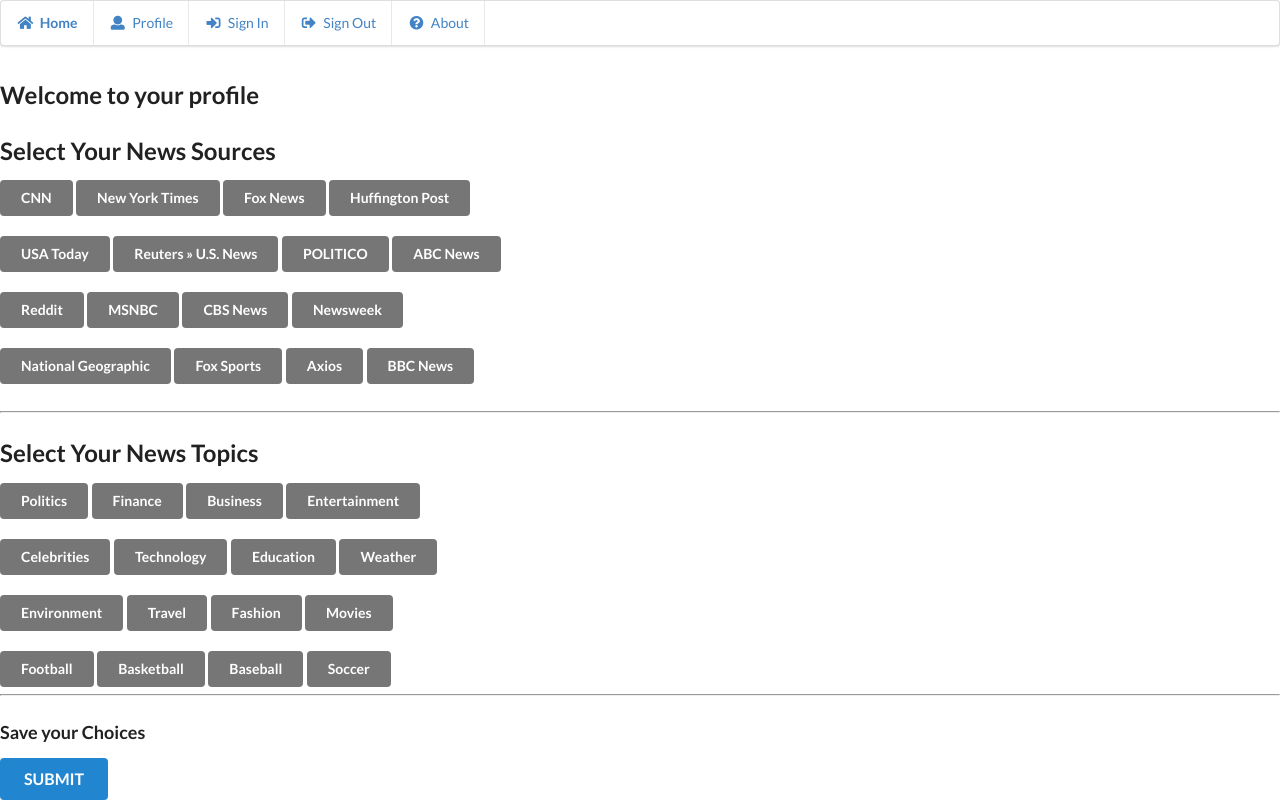
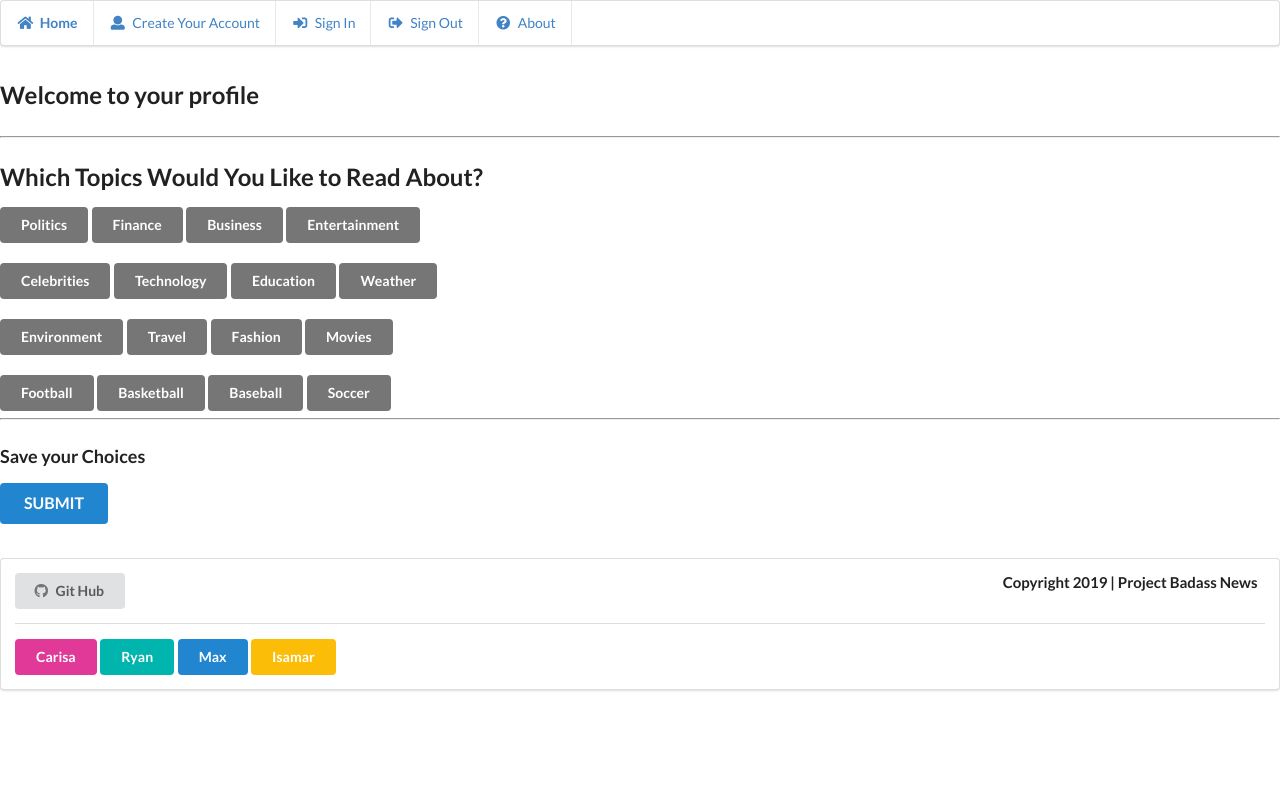
Before and after one commit to FizzyMo/Final-PROJECT, a React (Create React App) app in the folder client/: page /Profile in a window 1280 px wide. Shown: the top 802 px of the page. Built offline with nearby package versions, Linux system fonts and the light colour scheme; no server answers.

Commit message:
revised profile page and renamed a tab

```diff
--- a/client/src/App.js
+++ b/client/src/App.js
@@ -19,7 +19,7 @@
           </div>
 
           <a className="item">
-            <Link to="/Profile"><i class="user icon"></i> Profile</Link>
+            <Link to="/Profile"><i class="user icon"></i> Create Your Account</Link>
           </a>
 
           <a className="item">
--- a/client/src/component/Pages/Profile.js
+++ b/client/src/component/Pages/Profile.js
@@ -34,37 +34,9 @@
         return <div>
             <h2>Welcome to your profile</h2>
             <h2> {this.state.person.username} </h2>
-            <h2>Select Your News Sources</h2>
-            <div>
-                <button class="ui grey button">CNN</button>
-                <button class="ui grey button">New York Times</button>
-                <button class="ui grey button">Fox News</button>
-                <button class="ui grey button">Huffington Post</button>
-            </div>
-            <br></br>
-            <div>
-                <button class="ui grey button">USA Today</button>
-                <button class="ui grey button">Reuters » U.S. News</button>
-                <button class="ui grey button">POLITICO</button>
-                <button class="ui grey button">ABC News</button>
-            </div>
-            <br></br>
-            <div>
-                <button class="ui grey button">Reddit</button>
-                <button class="ui grey button">MSNBC</button>
-                <button class="ui grey button">CBS News</button>
-                <button class="ui grey button">Newsweek</button>
-            </div>
-            <br></br>
-            <div>
-                <button class="ui grey button">National Geographic</button>
-                <button class="ui grey button">Fox Sports</button>
-                <button class="ui grey button">Axios</button>
-                <button class="ui grey button">BBC News</button>
-            </div>
-            <br></br>
+
             <hr></hr>
-            <h2>Select Your News Topics</h2>
+            <h2>Which Topics Would You Like to Read About?</h2>
             <div>
                 <button class="ui grey button">Politics</button>
                 <button class="ui grey button">Finance</button>
```
